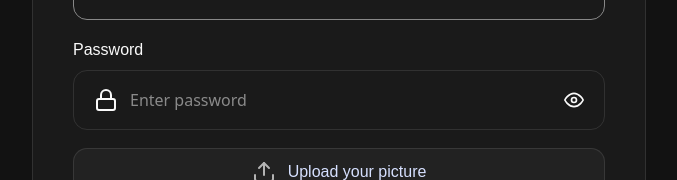
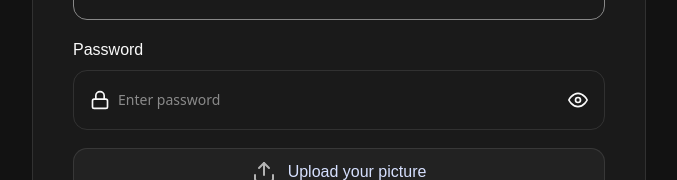
Before and after one commit to PreciousAnyi/PrepAI, a Next.js app: page /sign-up in a window 1280 px wide. Shown: the part 414-594 px from the top of the page, without its empty margins (301-978 px from the left). Built offline with nearby package versions, Linux system fonts and the light colour scheme; no server answers.

Commit message:
fixed hydration errors

```diff
--- a/components/AuthForm.tsx
+++ b/components/AuthForm.tsx
@@ -189,8 +189,7 @@ const AuthForm: React.FC<AuthFormProps> = ({ type }) => {
                 className="hidden"
                 onChange={handleProfilePictureChange}
               />
-              <button
-                type="button"
+              <div
                 onClick={() =>
                   document.getElementById("profile-picture")?.click()
                 }
@@ -212,7 +211,7 @@ const AuthForm: React.FC<AuthFormProps> = ({ type }) => {
                   }
                   fill={false}
                 />
-              </button>
+              </div>
             </div>
           )}
 
@@ -232,6 +231,7 @@ const AuthForm: React.FC<AuthFormProps> = ({ type }) => {
                   ? router.push("/sign-in")
                   : router.push("/sign-up")
               }
+              type="button"
               className="pl-2 text-[#B3B3B3] font-redhat font-bold"
             >
               {type === "sign-up" ? "Log In" : "Sign up"}
--- a/components/ManualInterviewModal.tsx
+++ b/components/ManualInterviewModal.tsx
@@ -42,6 +42,7 @@ const ManualInterviewModal: React.FC<ManualInterviewModalProps> = ({
       setBrandLogo(file);
     }
   };
+
   const handleBackdropClick = (e: React.MouseEvent<HTMLDivElement>) => {
     if (e.target === e.currentTarget) {
       onClose();
@@ -49,7 +50,10 @@ const ManualInterviewModal: React.FC<ManualInterviewModalProps> = ({
   };
 
   return (
-    <div onClick={handleBackdropClick} className="fixed inset-0 z-50 bg-black bg-opacity-50 md:bg-transparent flex justify-center items-center px-4">
+    <div
+      onClick={handleBackdropClick}
+      className="fixed inset-0 z-50 bg-black bg-opacity-50 md:bg-transparent flex justify-center items-center px-4"
+    >
       <div className="w-full max-w-xl p-6 sm:p-10 rounded-[28px] bg-[#1A1A1A] border border-[#303030] space-y-6 relative">
         <button
           className="absolute top-4 right-4 text-white"
@@ -57,6 +61,7 @@ const ManualInterviewModal: React.FC<ManualInterviewModalProps> = ({
         >
           ✖
         </button>
+
         <div className="text-center space-y-2">
           <h3 className="font-sora text-2xl font-bold text-white">
             Create an Interview
@@ -118,15 +123,11 @@ const ManualInterviewModal: React.FC<ManualInterviewModalProps> = ({
             className="hidden"
             onChange={handleFileChange}
           />
-          <button
-            type="button"
-            onClick={() => document.getElementById("brand-logo")?.click()}
-            className="w-full"
-          >
           <Button
             type="button"
             height="60px"
             fill={false}
+            onClick={() => document.getElementById("brand-logo")?.click()}
             text={
               brandLogo ? (
                 <div className="flex gap-3 items-center font-redhat text-text-secondary text-sm sm:text-base">
@@ -140,7 +141,6 @@ const ManualInterviewModal: React.FC<ManualInterviewModalProps> = ({
               )
             }
           />
-          </button>
         </div>
 
         <Button
--- a/components/PasswordInput.tsx
+++ b/components/PasswordInput.tsx
@@ -28,21 +28,28 @@ const PasswordInput: React.FC<PasswordInputProps> = ({
       <label
         htmlFor="passwordinput"
         className="text-body text-base font-medium font-redhat block mb-2"
-      >Password</label>
-      <div className="group-focus-within:border-borders-action flex items-center rounded-xl h-[48px] md:h-[60px] border border-borders-disabled hover:border-borders-main-hifi">
-        <div className="pl-[20px] text-text-disabled group-focus-within:text-active">
-          <Lock />
+      >
+        Password
+      </label>
+      <div className="group-focus-within:border-borders-action flex items-center rounded-xl h-[48px] md:h-[60px] border border-borders-disabled hover:border-borders-main-hifi px-4 overflow-hidden">
+        {/* Lock Icon */}
+        <div className="text-text-disabled group-focus-within:text-active mr-2 flex-shrink-0">
+          <Lock size={20} />
         </div>
+
+        {/* Input Field */}
         <input
           type={passwordVisible ? "text" : "password"}
           id="passwordinput"
           placeholder={placeholder}
           value={value}
           onChange={handleChange}
-          className="focus:outline-none flex-1 px-3 py-2 border-none" // Input styles
+          className="focus:outline-none flex-grow min-w-0 text-sm bg-transparent"
         />
+
+        {/* Eye Icon */}
         <div
-          className="pr-5 cursor-pointer text-text-disabled group-focus-within:text-active" // Eye icon container
+          className="ml-2 cursor-pointer text-text-disabled group-focus-within:text-active flex-shrink-0"
           onClick={togglePasswordVisibility}
         >
           {passwordVisible ? <EyeOff size={20} /> : <Eye size={20} />}
```
Lines whose indentation alone changed are shown as unchanged.
